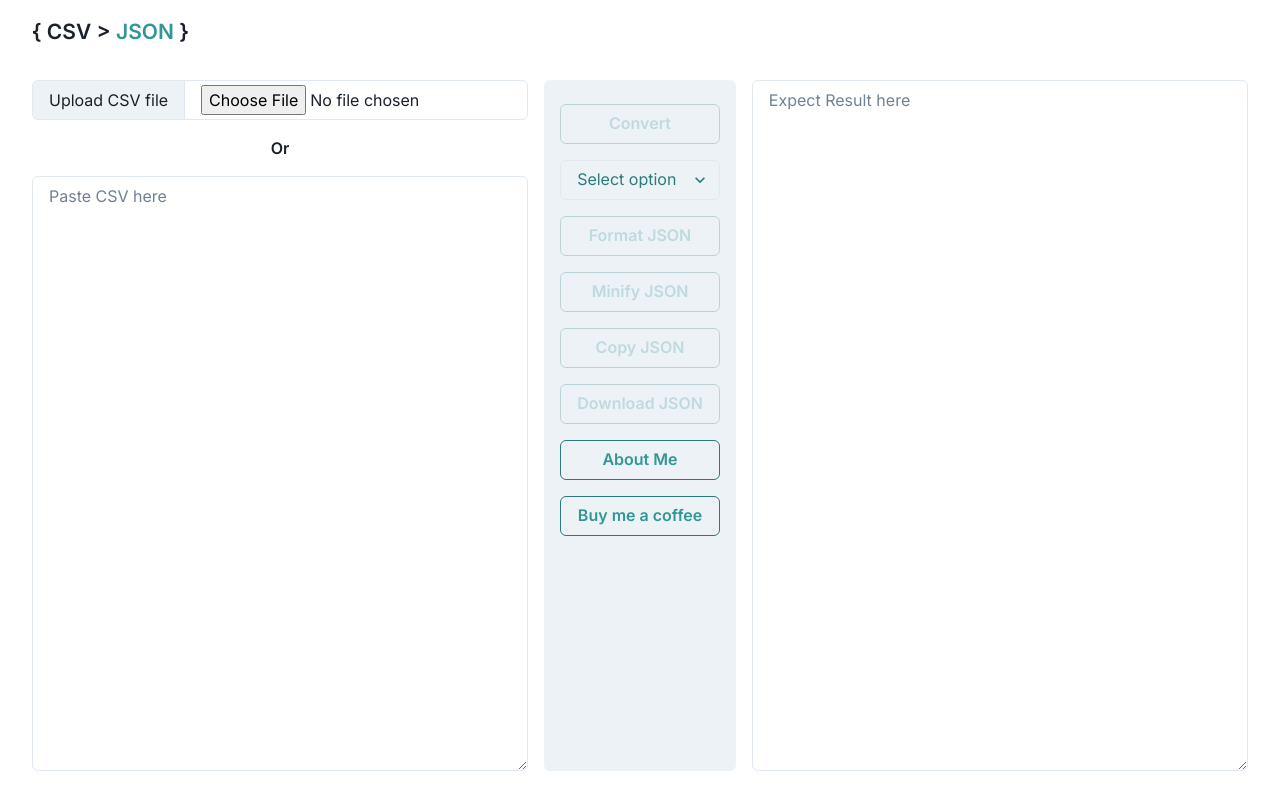
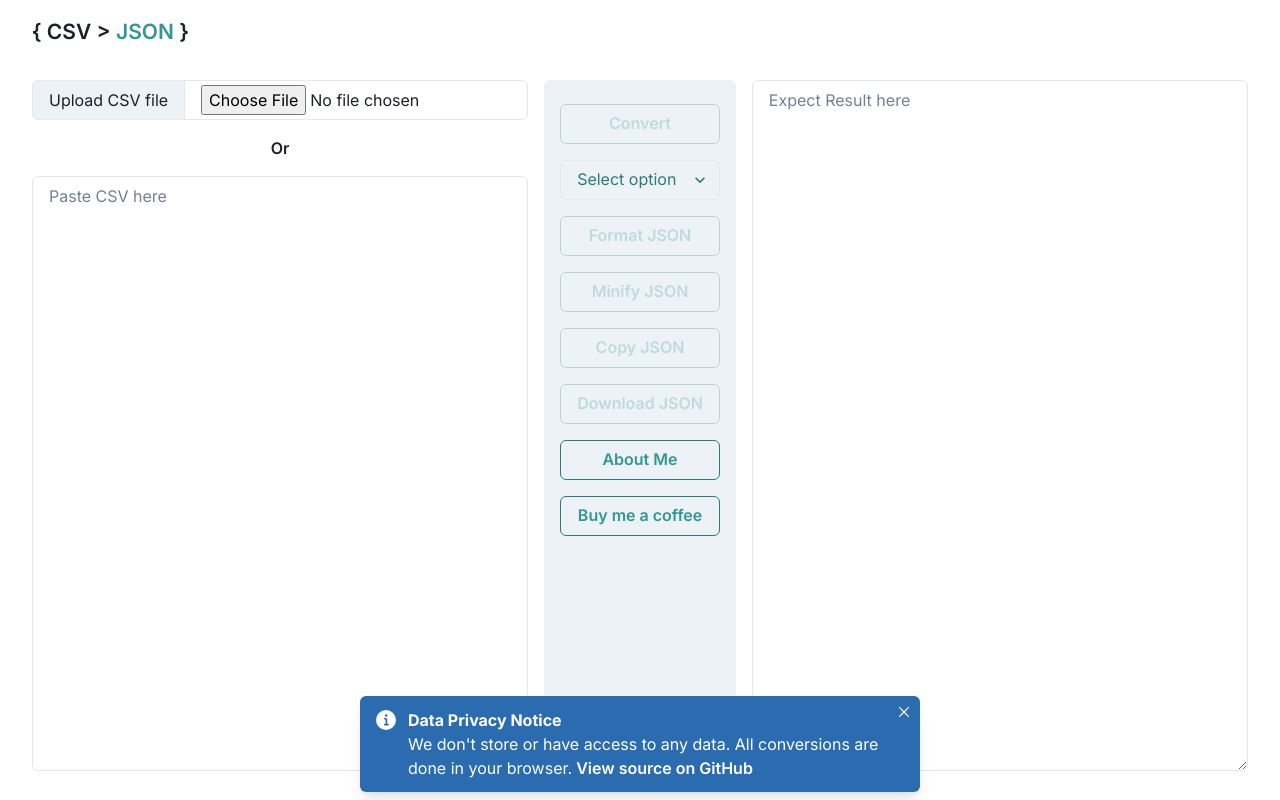
Before and after one commit to MarvelNwachukwu/csv-json, a Next.js app: page / in a window 1280 px wide. Built offline with nearby package versions, Linux system fonts and the light colour scheme.

Commit message:
privacy notice toast

```diff
--- a/app/page.tsx
+++ b/app/page.tsx
@@ -12,8 +12,9 @@ import {
   Select,
   Text,
   Textarea,
+  useToast,
 } from '@chakra-ui/react';
-import React from 'react';
+import React, { useEffect } from 'react';
 // import { motion } from 'framer-motion';
 import Papa from 'papaparse';
 import ButtonComponent from '@/components/button';
@@ -121,6 +122,27 @@ export default function Home() {
     window.URL.revokeObjectURL(url);
     document.body.removeChild(a);
   }
+
+
+  const toast = useToast();
+
+  useEffect(() => {
+    toast({
+      title: "Data Privacy Notice",
+      description: (
+        <>
+          We don&apos;t store or have access to any data. All conversions are done in your browser.
+          <Link href="https://github.com/MarvelNwachukwu/csv-json" isExternal color="white" fontWeight={600} ml={1}>
+            View source on GitHub
+          </Link>
+        </>
+      ),
+      status: "info",
+      duration: 20000,
+      isClosable: true,
+      position: "bottom",
+    });
+  }, []);
 
   return (
     <Box as='main' py={4} px={8} h={{ base: 'auto', md: '100vh' }}>
```
